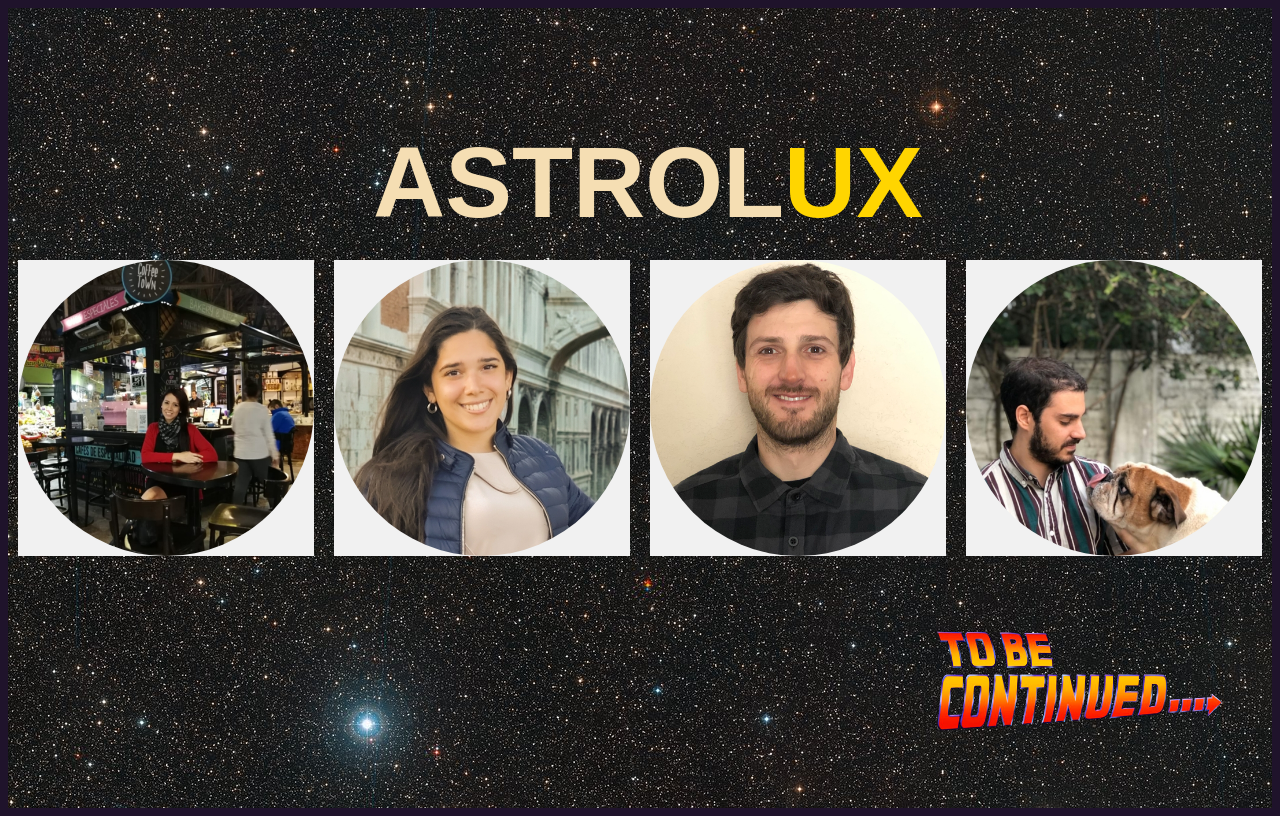
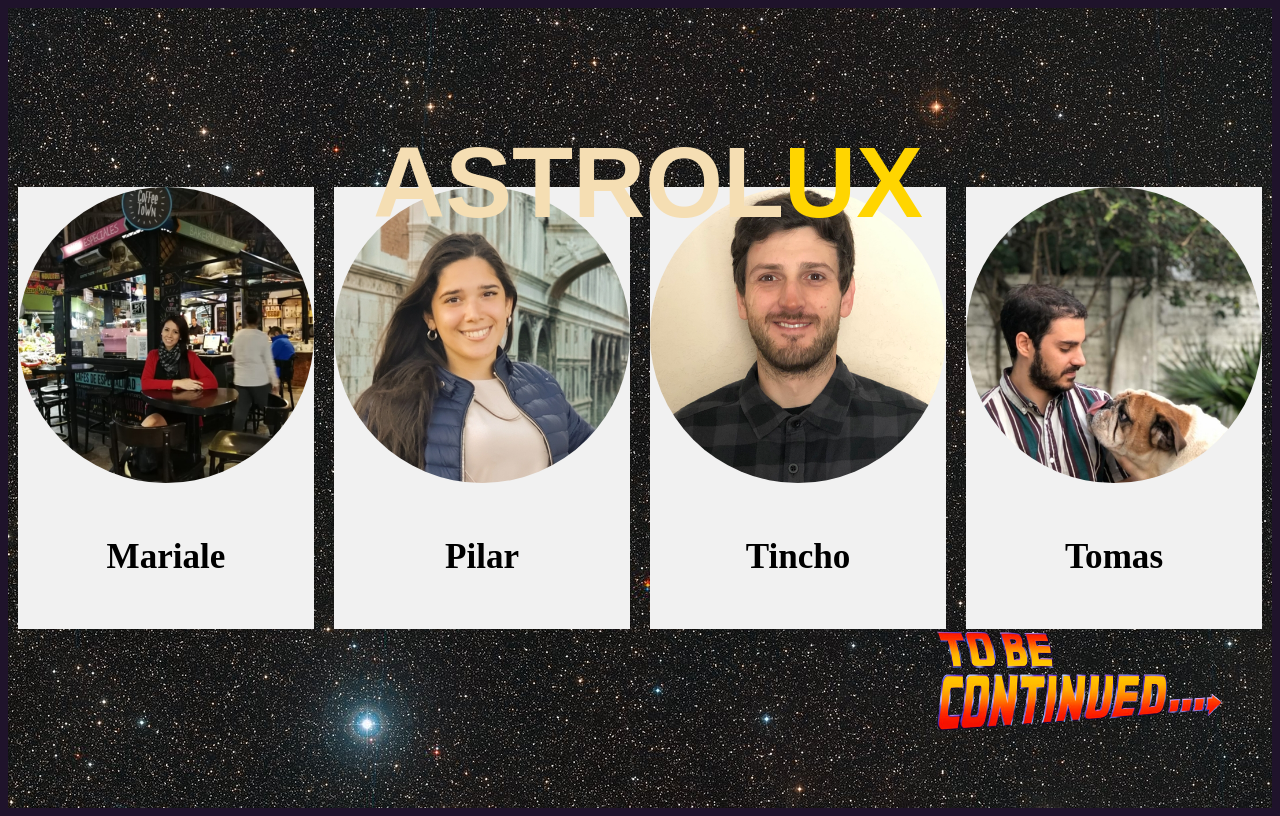
Before and after one commit to digitalhousee/astrolux, a plain HTML site: page index.html in a window 1280 px wide. Drawn offline with Linux system fonts and the light colour scheme.

Commit message:
asdfasdf
asdfasdf

```diff
--- a/index.html
+++ b/index.html
@@ -4,9 +4,10 @@
 body {
     background-color: #1f132b;
 }
- img{
-
-
+ uno{
+            border: 5px solid #4d4d73;
+    border-radius: 500px;
+    padding: 10px;
     }
 
     .volver{
@@ -51,10 +52,10 @@ h1 {
 <h1>ASTROL<span>UX</span></h1>
 
 <div class="flex-container">
-  <div>  <img src="m.jpeg" alt="New york" style=" border-radius: 500px; width: 100%;"></div>
-  <div>  <img src="p.jpeg" alt="New york" style=" border-radius: 500px; width: 100%;"></div>
-  <div>  <img src="t.png" alt="New york" style=" border-radius: 500px; width: 100%;"></div>
-  <div>  <img src="y.jpeg" alt="New york" style=" border-radius: 500px; width: 100%;"></div>
+  <div class="uno " >  <img src="m.jpeg" alt="New york" style="background-color: transparent; border-radius: 500px; width: 100%;"><h3>Mariale</h3></div>
+  <div class="dos">  <img src="p.jpeg" alt="New york" style=" border-radius: 500px; width: 100%;"><h3>Pilar</h3></div>
+  <div class="tres">  <img src="t.png" alt="New york" style=" border-radius: 500px; width: 100%;"><h3>Tincho</h3></div>
+  <div class="cuatro">  <img src="y.jpeg" alt="New york" style=" border-radius: 500px; width: 100%;"><h3>Tomas</h3></div>
 </div>
 
      <img class="volver" src="volver.png" alt="New york" style="width: 30%;">
```
